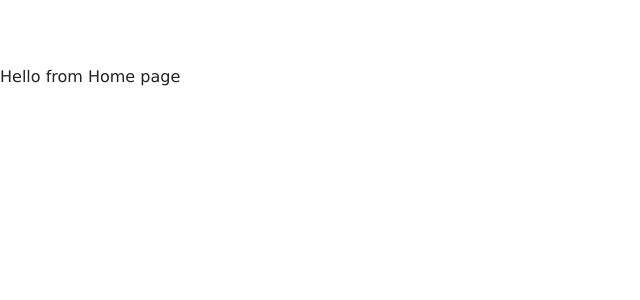
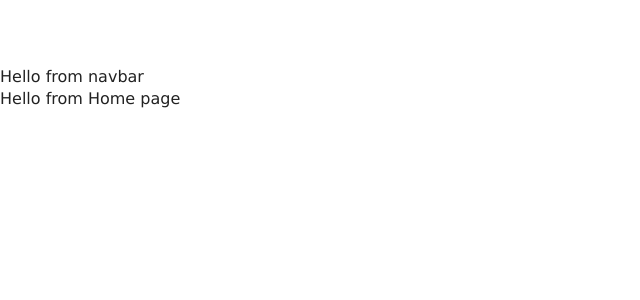
Before and after one commit to Sepp1324/Hotel-Reservation, a React (Create React App) app in the folder resort/: page / in a window 1280 px wide. Shown: the top 300 px of the page, without its empty margins (0-640 px from the left). Built offline with nearby package versions, Linux system fonts and the light colour scheme.

Commit message:
Raw implementation of Navbar

```diff
--- a/resort/src/App.js
+++ b/resort/src/App.js
@@ -8,14 +8,17 @@
 
 import { Route, Switch } from "react-router-dom";
 
+import Navbar from './components/Navbar';
+
 function App() {
   return (
     <>
+    <Navbar />
     <Switch>
-    <Route exact path="/" component={Home}/>
-    <Route exact path="/rooms/" component={Rooms}/>
-    <Route exact path="/rooms/:slug" component={SingleRoom}/>
-    <Route component={Error}/>
+      <Route exact path="/" component={Home}/>
+      <Route exact path="/rooms/" component={Rooms}/>
+      <Route exact path="/rooms/:slug" component={SingleRoom}/>
+      <Route component={Error}/>
     </Switch>
     </>
   );
--- /dev/null
+++ b/resort/src/components/Navbar.js
@@ -0,0 +1,7 @@
+import React, { Component } from 'react'
+
+export default class Navbar extends Component {
+    render() {
+        return <div>Hello from navbar</div>;
+    }
+}
```
